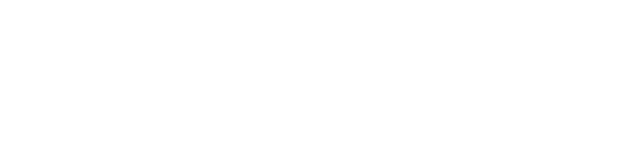
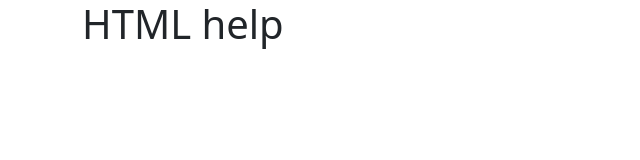
Before and after one commit to brianmuganda/Jquesry_first, a plain HTML site: page index.html in a window 1280 px wide. Shown: the whole page, without its empty margins (0-640 px from the left). Drawn offline with Linux system fonts and the light colour scheme.

Commit message:
add class container in html & h1 element

```diff
--- a/index.html
+++ b/index.html
@@ -9,6 +9,10 @@
     <title>Document</title>
 </head>
 <body>
+    <div class="container">
+        <h1>HTML help</h1>
+
+    </div>
 
 </body>
 </html>
```
